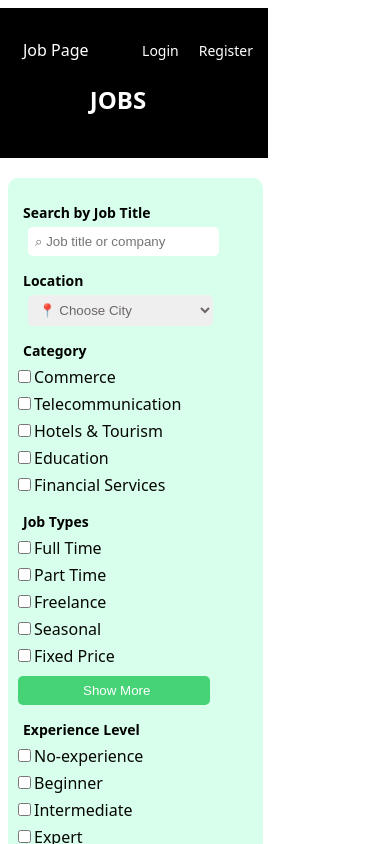
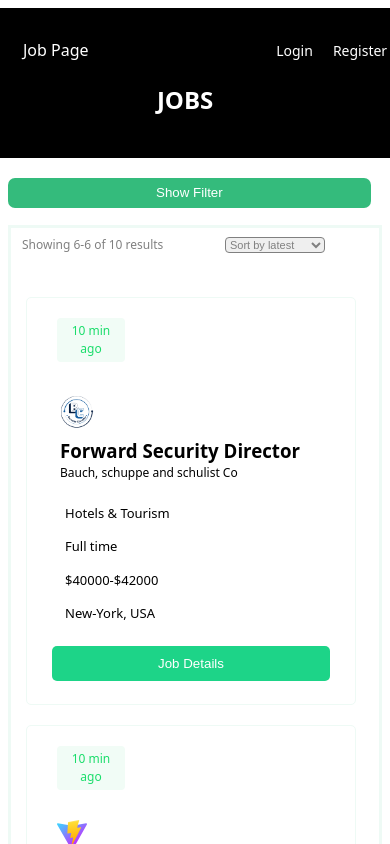
Before and after one commit to Maurrreenn/JobsPortal, a React (Vite) app in the folder job-portal/: page /jobs in a window 390 px wide. Shown: the top 844 px of the page. Built offline with nearby package versions, Linux system fonts and the light colour scheme.

Commit message:
Add responsiveness to the webpage

```diff
--- a/job-portal/src/Components/Footer.css
+++ b/job-portal/src/Components/Footer.css
@@ -84,10 +84,6 @@
 }
 
 @media (max-width: 768px) {
-  .footer-container {
-    width: 260px;
-  }
-
   .footer-content {
     display: flex;
     flex-direction: column;
@@ -95,9 +91,7 @@
     justify-content: center;
     text-align: center;
     margin-bottom: -10px;
-    width: 240px;
-
-
+    width: 100%;
 }
 
   .footer-subheading {
@@ -105,6 +99,7 @@
     font-size: 16px;
     padding-right: 25px;
     padding-bottom: 5px;
+    margin-top: -50px;
 }
 
   span {
@@ -115,9 +110,9 @@
 
   .ownership-right {
    font-size: 14px;
-   width: 240px;
+   width: 100%;
    align-content: center;
-   margin-left: -35px;
+   justify-content: center;
   }
 
   .copyright-info {
@@ -131,8 +126,9 @@
     display: flex;
     flex-direction: column;
     font-size: 12px;
-    margin-left: -30px;
     margin-top:-10px;
+    justify-content: center;
+    align-items: center;
   }
 
   .Newsletter-email-input {
@@ -146,4 +142,8 @@
     width: 220px;
     margin-left: -30px;
   }
+
+  .job-footer-description {
+    margin-bottom: -50px;
+  }
 }
--- a/job-portal/src/Components/Header.css
+++ b/job-portal/src/Components/Header.css
@@ -83,9 +83,8 @@
 }
 
 @media (max-width: 768px) {
-
   .pagenav {
-    width: 180px;
+    width:84%;
     padding-top: 30px;
     padding-bottom: 20px;
   }
@@ -130,5 +129,4 @@
   border-radius: 5px;
   cursor: pointer;
 }
-
 }
--- a/job-portal/src/Components/JobsPage/JobFiltrableSideBar.css
+++ b/job-portal/src/Components/JobsPage/JobFiltrableSideBar.css
@@ -8,7 +8,7 @@
 .side-bar {
   width: 230px;
   color: black;
-  background-color: rgb(215, 255, 235);
+  background-color: rgb(213, 253, 233);
   margin-top: 20px;
   margin-left: -10px;
   padding-bottom: 20px;
@@ -126,15 +126,47 @@
   }
 
   .side-bar {
-    width: 240px;
+    width: 100%;
     margin-left: -25px;
   }
 
   .pay {
     margin-left: 2px;
+    font-size: 16px;
   }
 
   .hiring-card-flier {
-    width: 200px;
+    width: 90%;
   }
+
+  .tags {
+  font-size: 18px;
 }
+
+.apply {
+  width: 100px;
+  height: 30px;
+}
+
+.salary-range {
+  margin-left: 10px;
+  width:95%;
+}
+ .more-cat-button {
+  width: 95%;
+ }
+
+ .search-input {
+  width: 90%;
+  font-size: 16px;
+ }
+
+ .sub-heading {
+  font-size: 17px;
+ }
+
+ .drop-down {
+  width: 93%;
+  font-size: 16px;
+ }
+}
--- a/job-portal/src/Components/JobsPage/JobFiltrableSideBar.jsx
+++ b/job-portal/src/Components/JobsPage/JobFiltrableSideBar.jsx
@@ -67,6 +67,7 @@ const JobFiltrableSideBar = () => {
                 {cat}
               </label>
             ))}
+             <button className='more-cat-button'>Show More</button>
              <p className="sub-heading">Job Types</p>
             {jobTypes.map((job) => (
               <label key={job} className='cat'>
@@ -80,7 +81,6 @@ const JobFiltrableSideBar = () => {
                 {job}
               </label>
             ))}
-            <button className='more-cat-button'>Show More</button>
             <p className="sub-heading">Experience Level</p>
             {experienceLevels.map((level) => (
               <label key={level} className='cat'>
--- a/job-portal/src/Components/JobsPage/JobList.css
+++ b/job-portal/src/Components/JobsPage/JobList.css
@@ -148,23 +148,22 @@
 
 @media (max-width: 768px) {
   .main-container {
-   width: 260px;
+   width: 100%;
    border:  rgb(238, 250, 245) solid;
    margin-bottom: 10px;
   }
 
   .job-container-heading {
-    width: 260px;
-    margin-top: -45px;
+    margin-top: -40px;
   }
 
   .search-result {
-    font-size: 11px;
+    font-size: 12px;
     margin-left: 5px;
   }
 
   .sort-input {
-    width: 90px;
+    width: 100px;
     margin-right: 20px;
   }
 
@@ -205,7 +204,6 @@
   .pagnation {
     display: flex;
     justify-content: space-between;
-    width: 280px;
   }
 
   .page-container {
@@ -213,8 +211,4 @@
     justify-content: center;
     margin-left: -1px;
   }
-
-  .next-page {
-    margin-right: 70px;
-  }
 }
--- a/job-portal/src/Components/JobsPage/TopCompanySection.css
+++ b/job-portal/src/Components/JobsPage/TopCompanySection.css
@@ -71,7 +71,7 @@
 
   .top-company-container {
     position: relative;
-    width: 220px;
+    width: 92%;
     padding-bottom: 25px;
     padding-left: 20px;
     padding-right: 20px;
@@ -81,10 +81,6 @@
     flex-direction: column;
     justify-content: center;
     align-items: center;
-}
-
-.logo-card {
-  width: 200px;
 }
 
 .section-heading {
@@ -97,4 +93,10 @@
   font-size: 12px;
   text-align: center;
 }
+
+.available-job {
+  display: flex;
+  justify-content: center;
+  margin-left: 1px;
 }
+}
--- a/job-portal/src/Components/Layout.jsx
+++ b/job-portal/src/Components/Layout.jsx
@@ -1,15 +1,17 @@
 import Header from "./Header";
 import Footer from "./Footer";
 import { Outlet } from "react-router-dom";
+import { useState } from "react";
 
 const Layout = () => {
+  const [hideHeaderFooter, setHideHeaderfooter] = useState(false);
   return (
     <>
-      <Header />
+      {!hideHeaderFooter && <Header />}
       <main>
-      <Outlet />
+      <Outlet context={{hideHeaderFooter,   setHideHeaderfooter}} />
       </main>
-      <Footer />
+      {!hideHeaderFooter && <Footer />}
     </>
   );
 };
--- a/job-portal/src/Pages/Jobs.css
+++ b/job-portal/src/Pages/Jobs.css
@@ -3,6 +3,18 @@
 .layout-container {
   display: flex;
   height: 100%;
+}
+
+.show-filter-btn {
+  display: none;
+}
+
+.close-filter-button {
+  display: none;
+}
+
+.filter-sidebar {
+  display: none;
 }
 
 @media (max-width: 768px) {
@@ -15,7 +27,12 @@
   .layout-container {
     display: flex;
     flex-direction: column;
+    margin-top: 10px;
 
+  }
+
+  .layout-container.open {
+    display: none;
   }
 
   .grid-layout {
@@ -25,6 +42,53 @@
 
   .section-layout {
     margin-top: -40px;
+  }
+
+  .show-filter-btn {
+    background-color: rgb(52, 187, 124);
+    width: 97%;
+    height: 30px;
+    border: none;
+    border-radius: 7px;
+    cursor: pointer;
+    color: white;
+    font-weight: 500;
+    display: block;
+    margin-top: 20px;
+    cursor: pointer;
+    margin-bottom: 7px;
+  }
+
+  .close-filter-button {
+    background-color: rgb(52, 187, 124);
+    width: 97%;
+    margin-top: -130px;
+    height: 30px;
+    border: none;
+    border-radius: 7px;
+    cursor: pointer;
+    color: white;
+    font-weight: 500;
+  }
+
+  .filter-sidebar {
+    display: flex;
+    flex-direction: column;
+  }
+
+  /*.filter-sidebar.open {
+    display: flex;
+    margin-top: -15px;
+
+  }
+    */
+
+  .section-layout.open {
+    display: none;
+  }
+
+  .toggle-aside {
+    display: none;
   }
 }
 
--- a/job-portal/src/Pages/Jobs.jsx
+++ b/job-portal/src/Pages/Jobs.jsx
@@ -1,20 +1,45 @@
 import './Jobs.css';
+import React, { useEffect } from 'react';
 import JobFiltrableSideBar from '../Components/JobsPage/JobFiltrableSideBar';
 import JobList from '../Components/JobsPage/JobList';
 import TopCompany from '../Components/JobsPage/TopCompanySection';
+import { useState } from 'react';
+import {useOutletContext} from 'react-router-dom';
 
 
 const Jobs = () => {
+  const [showFilter, setShowFilter] = useState(false);
+  const {setHideHeaderfooter} = useOutletContext();
+
+  useEffect (() => {
+   setHideHeaderfooter(showFilter);
+   return () => setHideHeaderfooter(false);
+  }, [showFilter, setHideHeaderfooter]);
+
   return (
     <>
      <div className='grid-layout'>
-        <div className='layout-container'>
-        <JobFiltrableSideBar />
-        <JobList />
+        <button
+         className='show-filter-btn'
+         onClick={() => setShowFilter(!showFilter)}
+        >{showFilter ? "Hide Filter" : "Show Filter"}</button>
+
+
+        <div className={`layout-container ${showFilter ? "open" : ""}`}>
+           <div className='toggle-aside'>
+              <JobFiltrableSideBar />
+           </div>
+              <JobList />
         </div>
-        <div className='section-layout'>
+        <div className={`section-layout ${showFilter ? "open" : ""}`}>
         <TopCompany />
         </div>
+
+        {showFilter && (
+         <div className= "filter-sidebar">
+           <JobFiltrableSideBar />
+         </div>
+        )}
      </div>
      </>
   );
--- a/job-portal/src/index.css
+++ b/job-portal/src/index.css
@@ -5,6 +5,7 @@
   color: #000000;
   background-color: #fff;
 }
+
 
 /*a {
   font-weight: 500;
```
